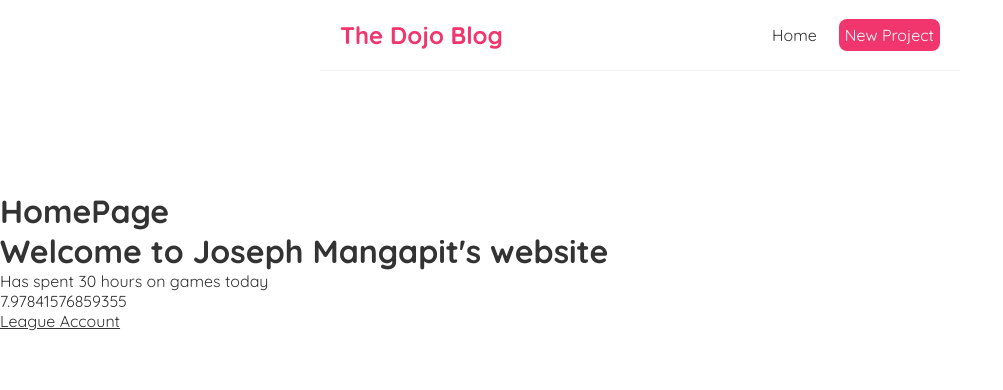
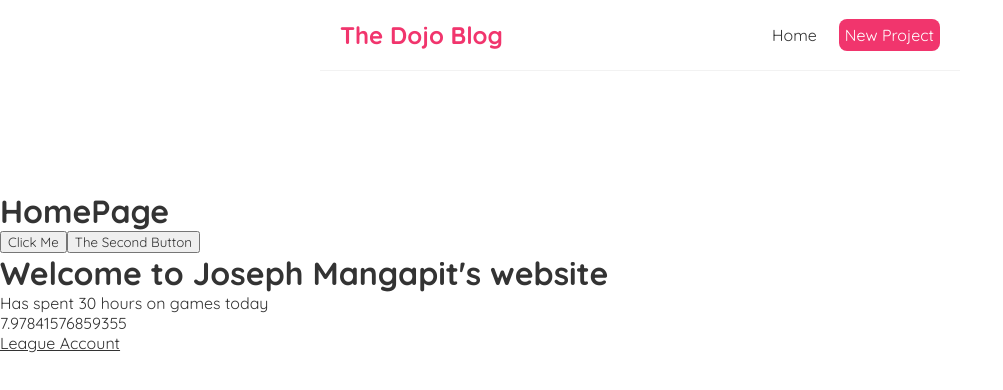
Before and after one commit to Badminininja/React-ing, a JavaScript app: page / in a window 1280 px wide. Shown: the top 390 px of the page, without its empty margins (0-1003 px from the left). Built offline with nearby package versions, Linux system fonts and the light colour scheme; the HTML template or start-up script is replaced by a standard one.

Commit message:
Created buttons with click events

```diff
--- a/src/Home.js
+++ b/src/Home.js
@@ -1,7 +1,20 @@
 const Home = () => {
+    //The e is there to show properties of the output from the buttons
+    //e.target is to just show the exact code where the output is coming from
+    const handleClickAgain = (name, e) => {
+
+        console.log('You have Clicked a successful button ' + name, e.target);
+    }
+    const handleClick = (e) => {
+
+        console.log('oh, Hello', e);
+    }
+
     return (
         <div className = "home">
             <h1>HomePage</h1>
+            <button onClick={handleClick}>Click Me</button>
+            <button onClick = {(e) => handleClickAgain('Joseph', e)}> The Second Button</button>
         </div>
 
      );
```
